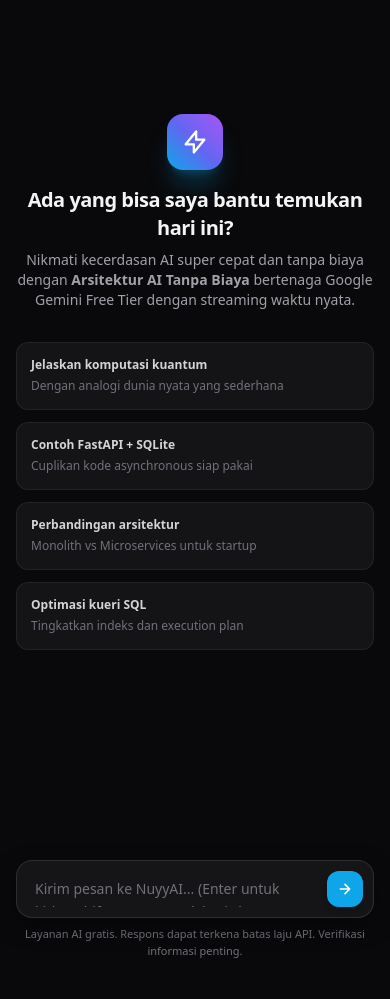
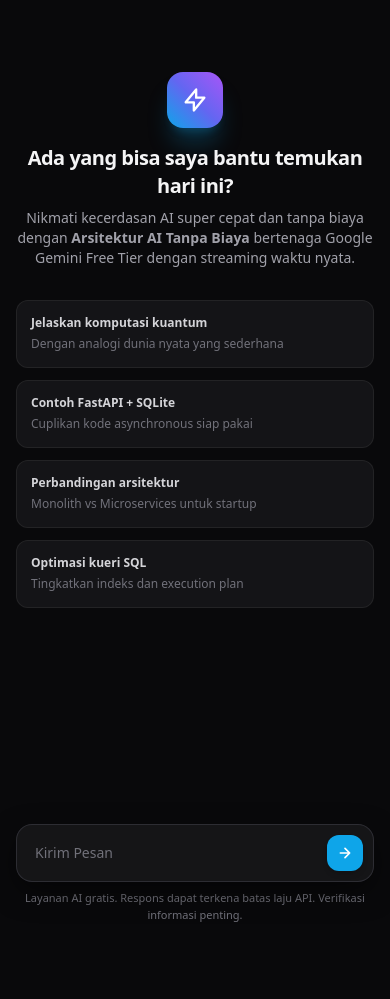
Before and after one commit to muhamad-nur/ai-chat-app, a FastAPI app: page / in a window 390 px wide. Shown: the part 56-1055 px from the top of the page. Run offline with FastAPI, Linux system fonts and the light colour scheme; data comes from the database, SQL or seed files in the repository; some libraries are stand-ins or nearby versions.

Commit message:
style: ubah placeholder jadi Kirim Pesan, naikkan chat input box, dan sembunyikan model selector

```diff
--- a/app/static/css/style.css
+++ b/app/static/css/style.css
@@ -253,22 +253,27 @@
 }
 
 /* ========================================================
-   Mobile & Android Viewport Adjustments
+   Chat Input Bar Viewport Adjustments
    Menaikkan posisi input chat agar tidak terlalu mepet ke bawah
    ======================================================== */
+.mobile-bottom-bar {
+  margin-bottom: 1.5rem !important;
+  padding-bottom: 1.5rem !important;
+}
+
 @media (max-width: 768px) {
-  /* Naikkan margin bawah container input di Android/HP */
+  /* Naikkan margin bawah container input di Android/HP agar lebih tinggi */
   .mobile-bottom-bar {
-    padding-bottom: max(1.5rem, env(safe-area-inset-bottom, 1.5rem)) !important;
-    margin-bottom: 0.75rem !important;
+    padding-bottom: max(2.5rem, env(safe-area-inset-bottom, 2.5rem)) !important;
+    margin-bottom: 2rem !important;
   }
 
   .glass-input {
-    box-shadow: 0 8px 24px -4px rgba(0, 0, 0, 0.5) !important;
+    box-shadow: 0 10px 30px -4px rgba(0, 0, 0, 0.6) !important;
   }
 
   /* Ruang bernafas ekstra agar pesan paling bawah tidak tertutup input bar */
   #chat-container {
-    padding-bottom: 7rem !important;
+    padding-bottom: 10rem !important;
   }
 }
--- a/app/templates/index.html
+++ b/app/templates/index.html
@@ -91,8 +91,8 @@
       <!-- Session groups dynamically rendered by app.js -->
     </div>
 
-    <!-- Sidebar Footer with Status Badge -->
-    <div class="p-3 border-t border-zinc-800/80 bg-zinc-950/50">
+    <!-- Sidebar Footer with Status Badge (Hidden) -->
+    <div class="hidden p-3 border-t border-zinc-800/80 bg-zinc-950/50" id="model-indicator">
       <div class="flex items-center justify-between px-3 py-2 rounded-xl bg-zinc-900/60 border border-zinc-800/70">
         <div class="flex items-center gap-2.5">
           <span class="pulse-dot"></span>
@@ -138,7 +138,7 @@
     </header>
 
     <!-- Scrollable Messages Feed -->
-    <div id="chat-container" class="flex-1 overflow-y-auto px-4 py-6 pb-28 sm:pb-6">
+    <div id="chat-container" class="flex-1 overflow-y-auto px-4 py-6 pb-40 sm:pb-36">
       <div class="max-w-3xl mx-auto flex flex-col justify-between min-h-full">
 
         <!-- Empty State Welcome Splash -->
@@ -201,8 +201,8 @@
       </div>
     </div>
 
-    <!-- Floating Sticky Bottom Input Bar (Dinaikkan sedikit untuk tampilan mobile / Android) -->
-    <div class="mobile-bottom-bar px-4 pb-7 sm:pb-4 pt-2 bg-gradient-to-t from-zinc-950 via-zinc-950 to-transparent shrink-0 mb-3 sm:mb-0">
+    <!-- Floating Sticky Bottom Input Bar (Dinaikkan agar nyaman di desktop dan mobile/Android) -->
+    <div class="mobile-bottom-bar px-4 pb-10 sm:pb-8 pt-2 bg-gradient-to-t from-zinc-950 via-zinc-950 to-transparent shrink-0 mb-6 sm:mb-4">
       <div class="max-w-3xl mx-auto">
         <div class="glass-input relative rounded-2xl border border-zinc-700/60 shadow-2xl focus-within:ring-2 focus-within:ring-sky-500/50 focus-within:border-sky-500 transition-all">
           <div class="flex items-end gap-2 p-2.5">
@@ -211,7 +211,7 @@
             <textarea
               id="message-input"
               rows="1"
-              placeholder="Kirim pesan ke NuyyAI... (Enter untuk kirim, Shift + Enter untuk baris baru)"
+              placeholder="Kirim Pesan"
               class="flex-1 bg-transparent border-0 resize-none text-zinc-100 placeholder-zinc-500 text-sm focus:ring-0 focus:outline-none px-2 py-1.5 max-h-44 leading-relaxed"
             ></textarea>
 
```
